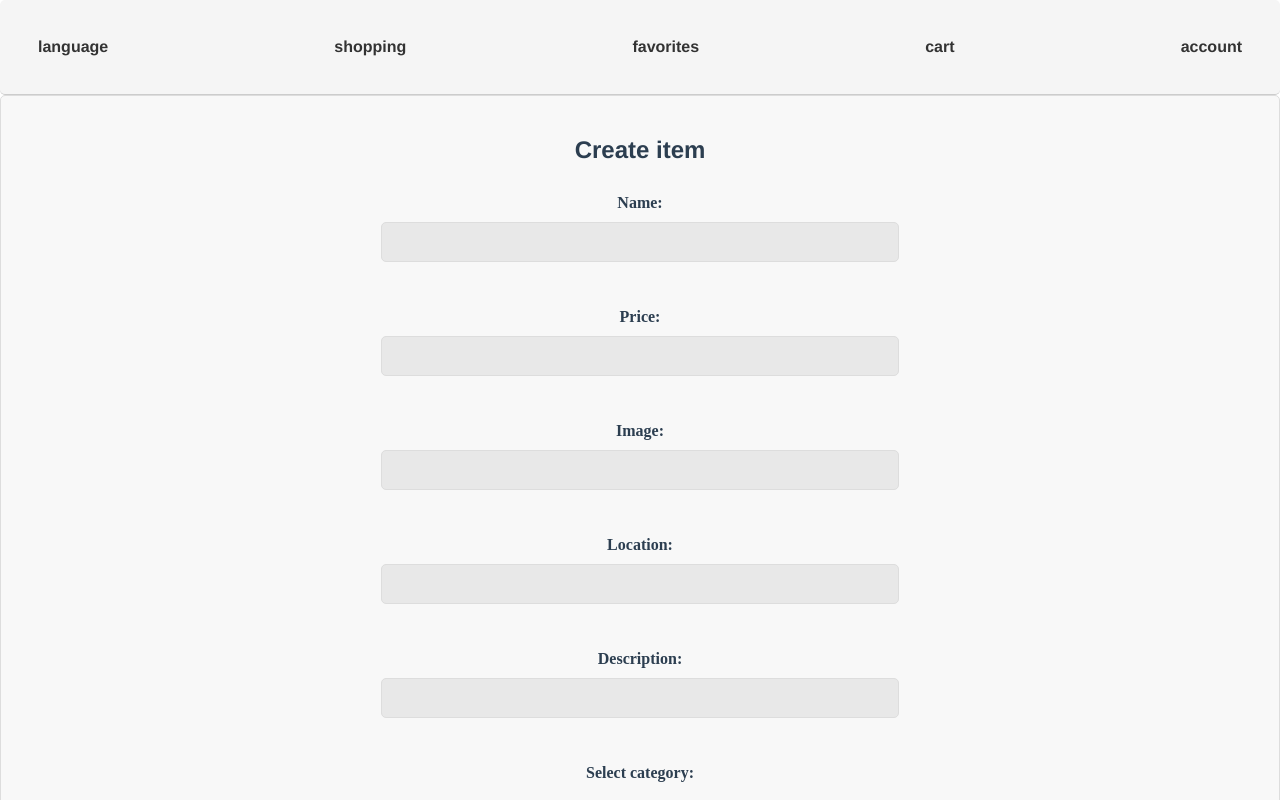
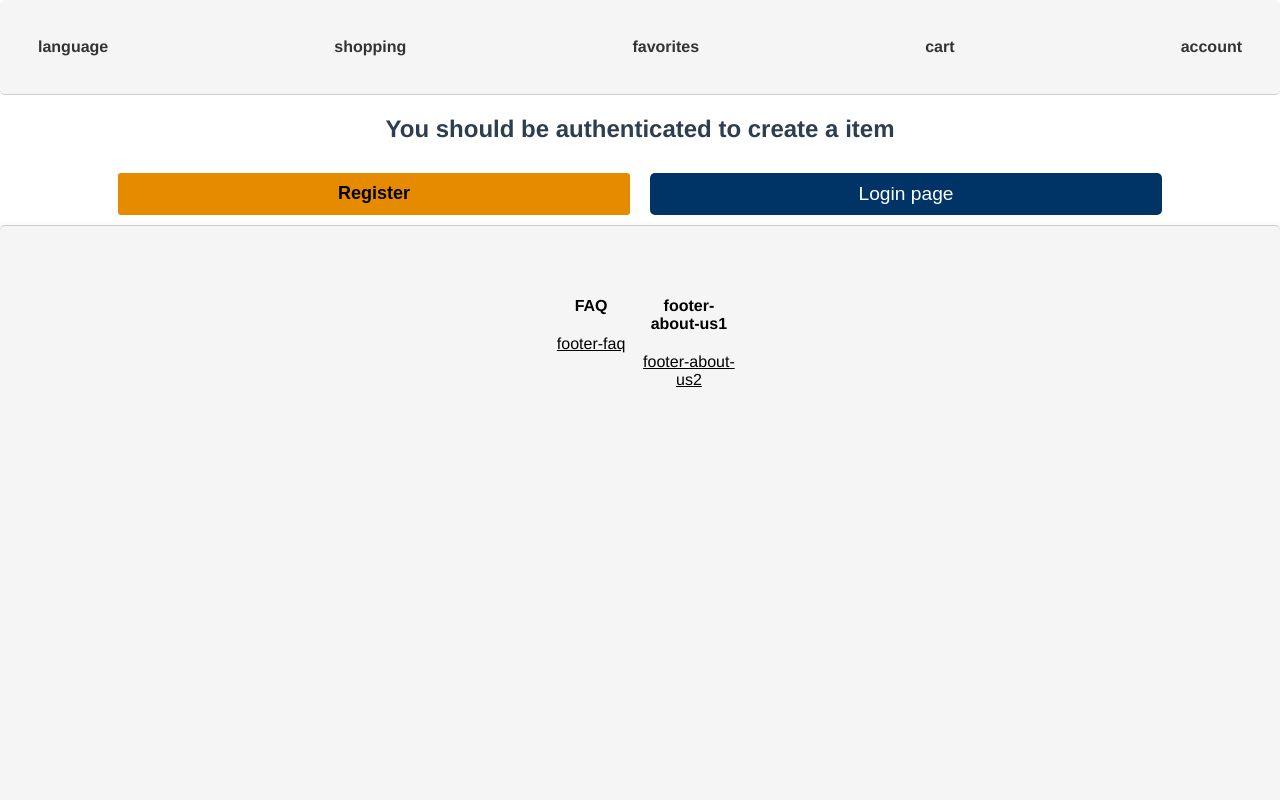
Before and after one commit to Shershulia/FullstackMarketplace, a Vue app in the folder frontend/: page /item/create in a window 1280 px wide. Shown: the top 800 px of the page. Built offline with nearby package versions, Linux system fonts and the light colour scheme; what @fawmi/vue-google-maps would draw is missing.

Commit message:
Add buttons if user don|t authorized

```diff
--- a/frontend/src/views/CreateItem.vue
+++ b/frontend/src/views/CreateItem.vue
@@ -1,5 +1,5 @@
 <template>
-  <div class="editItemContainer">
+  <div v-if="loggedUserId!=null" class="editItemContainer">
     <h2>Create item</h2>
     <p><strong>Name:</strong> <input v-model="item.name" /></p>
     <p><strong>Price:</strong> <input v-model="item.price" /></p>
@@ -19,6 +19,13 @@
       <button @click="updateItem" class="saveButton">Create Item</button>
     </div>
   </div>
+  <div class="elseCreate" v-else>
+    <h2>You should be authenticated to create a item</h2>
+    <div class="buttonsCreatePage">
+      <button type="submit" class="goToLoginButton" @click="goToRegisterPage"> Register</button>
+      <button class="loginButtonOnCreateItem" type="button" @click="goToLoginPage">Login page</button>
+    </div>
+  </div>
 </template>
 
 <script>
@@ -32,7 +39,7 @@ export default {
         name: "",
         description:
           "",
-        userid: this.id,
+        userid: "",
         price:
           "",
         location: "",
@@ -44,11 +51,20 @@ export default {
   },
   methods: {
     updateItem() {
+      this.item.userid=this.loggedUserId();
       console.log(this.item)
+    },
+    goToLoginPage(){
+      this.$router.push("/login");
+
+    },
+    goToRegisterPage(){
+      this.$router.push("/register-user");
+
     }
   },
   computed: {
-    itemBelongsTo() {
+    loggedUserId() {
       return this.$store.getters.user.id;
     },
   }
@@ -103,6 +119,38 @@ export default {
   display: flex;
   justify-content: center;
 }
+.elseCreate{
+  display: flex;
+  flex-direction: column;
+  justify-content: center;
+}
+.buttonsCreatePage{
+  display: flex;
+  justify-content: center;
+  flex-direction: row;
+}
+.buttonsCreatePage .goToLoginButton{
+  margin: 10px;
+  width: 40%;
+}
+.loginButtonOnCreateItem{
+  margin: 10px;
+  width: 40%;
+  background-color: #003366;
+  color: white;
+  border: none;
+  border-radius: 5px;
+  padding: 10px;
+  font-size: 1.2rem;
+  cursor: pointer;
+  transition: all 0.3s ease;
+}
+.loginButtonOnCreateItem:hover {
+  background-color: #0052cc;
+  color: white;
+  border: 1px solid #333;
+  padding: 15px;
 
+}
 
 </style>
```
